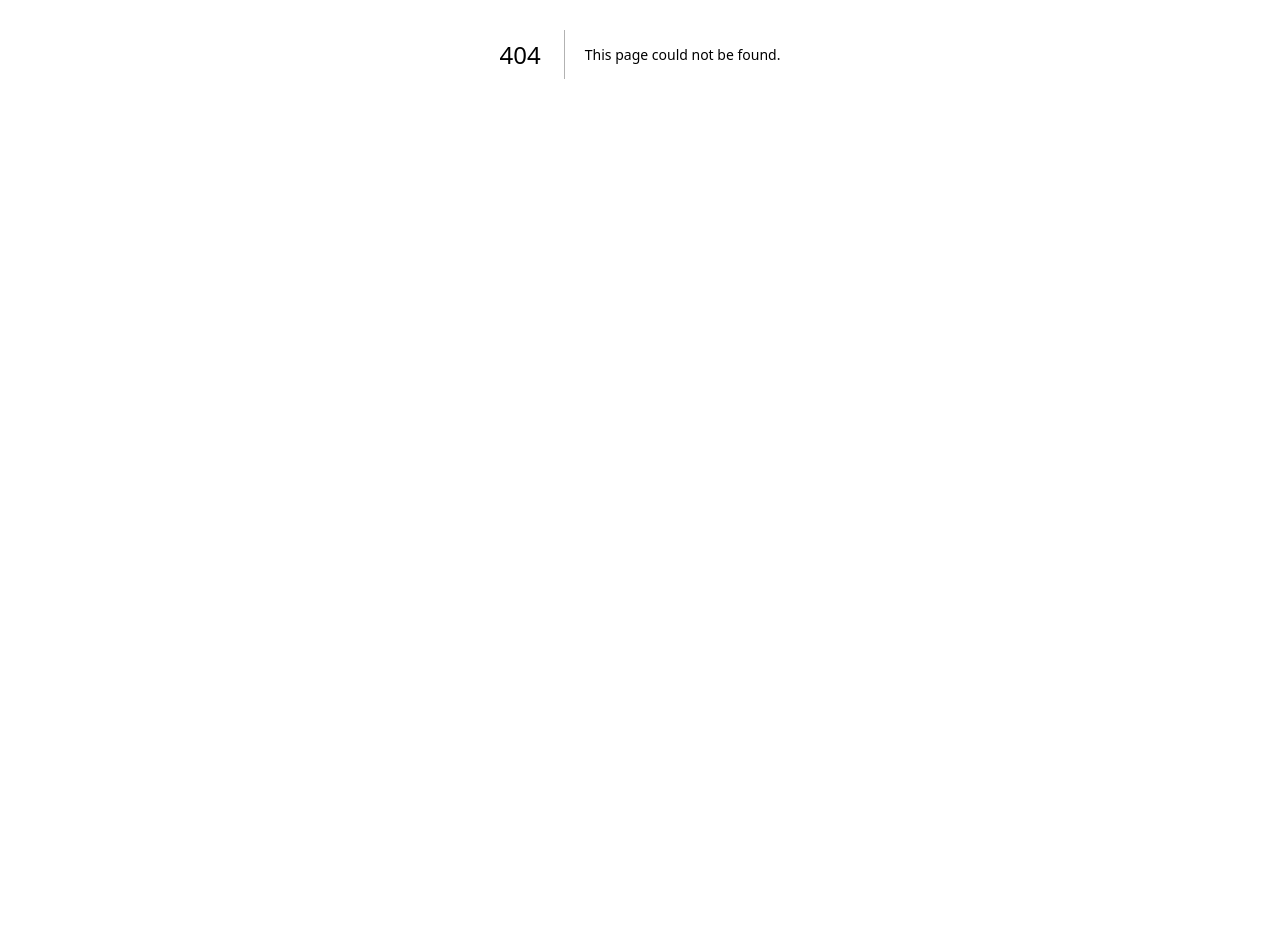
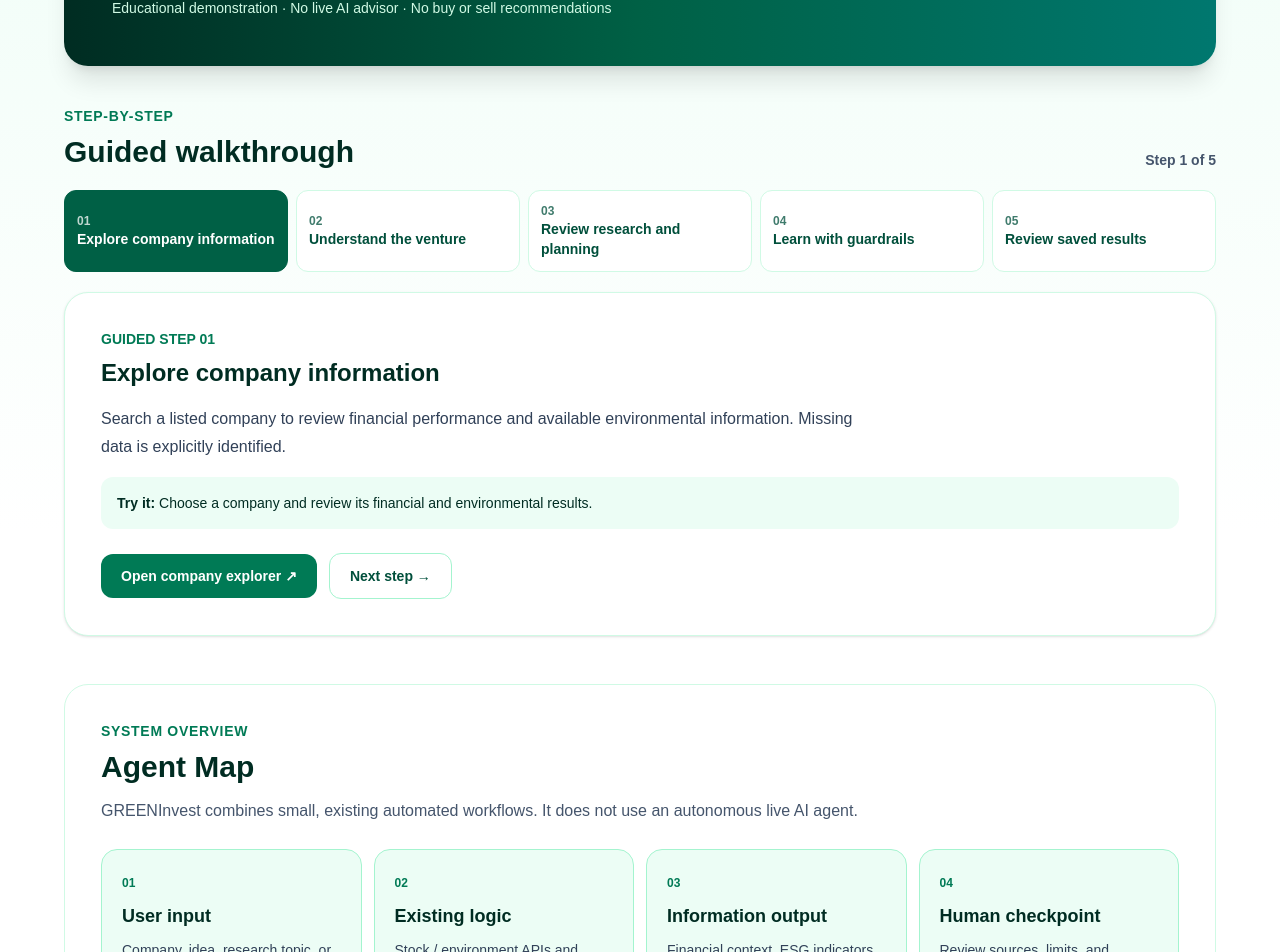
Before and after one commit to sofiacoria-afk/GreenInvest, a Next.js app: page /demo in a window 1280 px wide. Before the commit this address had no page. Shown: the part 415-1367 px from the top of the page. Before the commit the page ends 869 px from the top, so only its background shows below. Built offline with nearby package versions, Linux system fonts and the light colour scheme.

Commit message:
Week 6: create guided venture demo and transparent agent map

```diff
--- a/src/app/SiteNavigation.tsx
+++ b/src/app/SiteNavigation.tsx
@@ -13,6 +13,7 @@ const links = [
   { href: "/chat", label: "Chat" },
   { href: "/dashboard", label: "Dashboard" },
   { href: "/docs", label: "Docs" },
+  { href: "/demo", label: "Demo" },
 ];
 
 export default function SiteNavigation() {
--- /dev/null
+++ b/src/app/demo/page.tsx
@@ -0,0 +1,125 @@
+"use client";
+
+import Link from "next/link";
+import { useState } from "react";
+
+const tour = [
+  {
+    number: "01", title: "Explore company information", route: "/", label: "Open company explorer",
+    description: "Search a listed company to review financial performance and available environmental information. Missing data is explicitly identified.",
+    action: "Choose a company and review its financial and environmental results.",
+  },
+  {
+    number: "02", title: "Understand the venture", route: "/core", label: "Explore Core",
+    description: "See how GREENInvest turns its educational product idea into a structured, reviewable core statement.",
+    action: "Generate a Core output and review it before saving.",
+  },
+  {
+    number: "03", title: "Review research and planning", route: "/research", label: "Explore Research",
+    description: "Explore market alternatives, then visit Product and Pricing to understand the product assumptions.",
+    action: "Compare existing research examples and try the pricing simulator.",
+  },
+  {
+    number: "04", title: "Learn with guardrails", route: "/chat", label: "Open educational chat",
+    description: "Answer three guided questions, review available company context and complete the human checkpoint. The assistant is rule-based, not live AI.",
+    action: "Try an educational ESG question; do not expect a buy/sell recommendation.",
+  },
+  {
+    number: "05", title: "Review saved results", route: "/dashboard", label: "View dashboard",
+    description: "Review saved Core, Research and Pricing outputs available under existing Supabase policies.",
+    action: "Check the recent records and confirm data or a clear empty/error state appears.",
+  },
+];
+
+const agentStages = [
+  { title: "User input", detail: "Company, idea, research topic, or chat selections" },
+  { title: "Existing logic", detail: "Stock / environment APIs and transparent rules" },
+  { title: "Information output", detail: "Financial context, ESG indicators and educational guidance" },
+  { title: "Human checkpoint", detail: "Review sources, limits, and decisions; no trading advice" },
+];
+
+export default function DemoPage() {
+  const [active, setActive] = useState(0);
+  const selected = tour[active];
+
+  return (
+    <main className="min-h-screen bg-gradient-to-b from-emerald-50 via-white to-white px-5 py-10 text-emerald-950">
+      <div className="mx-auto max-w-6xl">
+        <section className="rounded-3xl bg-gradient-to-r from-emerald-950 via-emerald-800 to-teal-700 p-8 text-white shadow-xl sm:p-12">
+          <p className="text-sm font-bold uppercase tracking-widest text-lime-300">Week 6 · Integrated Venture</p>
+          <h1 className="mt-4 text-4xl font-extrabold sm:text-5xl">Explore GREENInvest in one guided tour.</h1>
+          <p className="mt-4 max-w-3xl text-lg leading-8 text-emerald-50">
+            Learn how the existing tools work together to connect company financial information,
+            environmental context and responsible educational decisions.
+          </p>
+          <a href="#guided-tour" className="mt-7 inline-flex rounded-xl bg-white px-6 py-3 font-bold text-emerald-900 hover:bg-emerald-50">Start guided tour ↓</a>
+          <p className="mt-4 text-sm text-emerald-100">Educational demonstration · No live AI advisor · No buy or sell recommendations</p>
+        </section>
+
+        <section id="guided-tour" aria-labelledby="tour-title" className="mt-10 scroll-mt-6">
+          <div className="flex flex-wrap items-end justify-between gap-3">
+            <div>
+              <p className="text-sm font-bold uppercase tracking-wider text-emerald-700">Step-by-step</p>
+              <h2 id="tour-title" className="mt-2 text-3xl font-extrabold">Guided walkthrough</h2>
+            </div>
+            <p aria-live="polite" className="text-sm font-semibold text-slate-600">Step {active + 1} of {tour.length}</p>
+          </div>
+          <div className="mt-5 grid gap-2 sm:grid-cols-5" aria-label="Choose a walkthrough step">
+            {tour.map((step, index) => (
+              <button key={step.number} type="button" onClick={() => setActive(index)} aria-pressed={active === index}
+                className={`rounded-xl border px-3 py-3 text-left text-sm font-semibold transition-colors focus-visible:outline-2 focus-visible:outline-offset-2 focus-visible:outline-emerald-700 ${active === index ? "border-emerald-800 bg-emerald-800 text-white" : "border-emerald-100 bg-white text-emerald-900 hover:bg-emerald-50"}`}>
+                <span className="block text-xs opacity-75">{step.number}</span>{step.title}
+              </button>
+            ))}
+          </div>
+          <article className="mt-5 rounded-3xl border border-emerald-100 bg-white p-7 shadow-sm sm:p-9">
+            <p className="text-sm font-bold text-emerald-700">GUIDED STEP {selected.number}</p>
+            <h3 className="mt-2 text-2xl font-bold">{selected.title}</h3>
+            <p className="mt-4 max-w-3xl leading-7 text-slate-700">{selected.description}</p>
+            <p className="mt-4 rounded-xl bg-emerald-50 p-4 text-sm text-emerald-950"><strong>Try it:</strong> {selected.action}</p>
+            <div className="mt-6 flex flex-wrap items-center gap-3">
+              <Link href={selected.route} className="rounded-xl bg-emerald-700 px-5 py-3 text-sm font-bold text-white hover:bg-emerald-800">{selected.label} ↗</Link>
+              <button type="button" onClick={() => setActive((value) => (value + 1) % tour.length)} className="rounded-xl border border-emerald-200 px-5 py-3 text-sm font-bold text-emerald-900 hover:bg-emerald-50">
+                {active === tour.length - 1 ? "Restart tour" : "Next step →"}
+              </button>
+            </div>
+          </article>
+        </section>
+
+        <section className="mt-12 rounded-3xl border border-emerald-100 bg-white p-7 sm:p-9" aria-labelledby="map-title">
+          <p className="text-sm font-bold uppercase tracking-wider text-emerald-700">System overview</p>
+          <h2 id="map-title" className="mt-2 text-3xl font-extrabold">Agent Map</h2>
+          <p className="mt-3 max-w-3xl leading-7 text-slate-600">
+            GREENInvest combines small, existing automated workflows. It does not use an autonomous live AI agent.
+          </p>
+          <ol className="mt-6 grid gap-3 md:grid-cols-4">
+            {agentStages.map((stage, index) => (
+              <li key={stage.title} className="relative rounded-2xl border border-emerald-200 bg-emerald-50 p-5">
+                <span className="text-xs font-extrabold text-emerald-700">{String(index + 1).padStart(2, "0")}</span>
+                <h3 className="mt-2 text-lg font-bold">{stage.title}</h3>
+                <p className="mt-2 text-sm leading-6 text-slate-700">{stage.detail}</p>
+              </li>
+            ))}
+          </ol>
+          <p className="mt-5 text-sm leading-6 text-slate-600">
+            Saved educational results may be stored in Supabase. Access is limited by each table&apos;s existing policies.
+            The visitor remains responsible for interpreting results; no automated investment decision is made.
+          </p>
+        </section>
+
+        <section className="mt-10 grid gap-5 md:grid-cols-2">
+          <div className="rounded-2xl bg-emerald-900 p-7 text-white">
+            <h2 className="text-xl font-bold">See what has been saved</h2>
+            <p className="mt-3 leading-7 text-emerald-100">Browse recent educational outputs without revealing private chat histories.</p>
+            <Link href="/dashboard" className="mt-5 inline-flex rounded-xl bg-white px-5 py-3 text-sm font-bold text-emerald-900">View Dashboard ↗</Link>
+          </div>
+          <div className="rounded-2xl border border-emerald-100 bg-white p-7">
+            <h2 className="text-xl font-bold">Understand how it was built</h2>
+            <p className="mt-3 leading-7 text-slate-600">Review original prompts, build notes and decisions from previous modules.</p>
+            <Link href="/docs" className="mt-5 inline-flex rounded-xl bg-emerald-700 px-5 py-3 text-sm font-bold text-white">View Documentation ↗</Link>
+          </div>
+        </section>
+      </div>
+    </main>
+  );
+}
```
